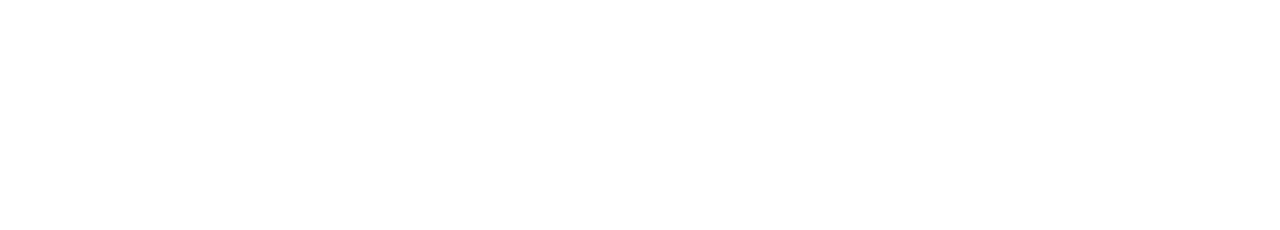
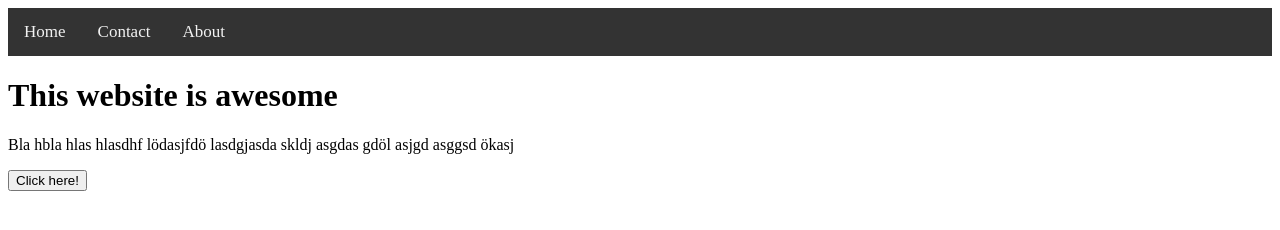
Before and after one commit to urx1/landing-page, a plain HTML site: page index.html in a window 1280 px wide. Drawn offline with Linux system fonts and the light colour scheme.

Commit message:
Added topnav, changed to inline, added button and text
Added topnav bar and changed to inline CSS, added button and text

```diff
--- a/index.html
+++ b/index.html
@@ -1,11 +1,56 @@
 <!DOCTYPE html>
 
 <html lang="en">
+
 	<head>
 		<meta charset="UTF-8">
-		<title></title>
+		<title>Landing page</title>
 	</head>
+
+
+	<style>
+	/* NAVBAR */
+	/* Add a black background color to the navigation bar */
+	.topnav {
+		background-color: #333;
+		overflow: hidden;
+	}
+
+	/* Style the links inside the navbar */
+	.topnav a {
+		float: left;
+		color: #f2f2f2;
+		text-align: center;
+		padding: 14px 16px;
+		text-decoration: none;
+		font-size: 17px;
+	}
+
+	/* Change the color of the links when in hover */
+	.topnav a:hover {
+		background-color: #ddd;
+		color: black;
+	}
+
+	/* Add a color to active link */
+	.topnav a.active  {
+		background-color: #04AA6D;
+		color: white;
+	}
+	</style>
+
+
 	<body>
+	<!-- navbar -->
+	<div class="topnav">
+		<a class="active" href="#home">Home</a>
+		<a href="#contact">Contact</a>
+		<a href="#about">About</a>
+	</div>
+	<h1> This website is awesome</h1>
+	<p>Bla hbla hlas hlasdhf lödasjfdö lasdgjasda skldj asgdas gdöl asjgd asggsd ökasj</p>
+	<button type="button">Click here!</button>
+	</body>
 
-	</body>
+
 </html>
--- /dev/null
+++ b/style.css
@@ -0,0 +1,28 @@
+/* NAVBAR */
+/* Add a black background color to the navigation bar */
+.topnav {
+	background-color: #333;
+	overflow: hidden;
+}
+
+/* Style the links inside the navbar */
+.topnav a {
+	float: left;
+	color: #f2f2f2;
+	text-align: center;
+	padding: 14px 16px;
+	text-decoration: none;
+	font-size: 17px;
+}
+
+/* Change the color of the links when in hover */
+.topnav a:hover {
+	background-color: #ddd;
+	color: black;
+}
+
+/* Add a color to active link */
+.topnav a.active  {
+	background-color: #04AA6D;
+	color: white;
+}
```
